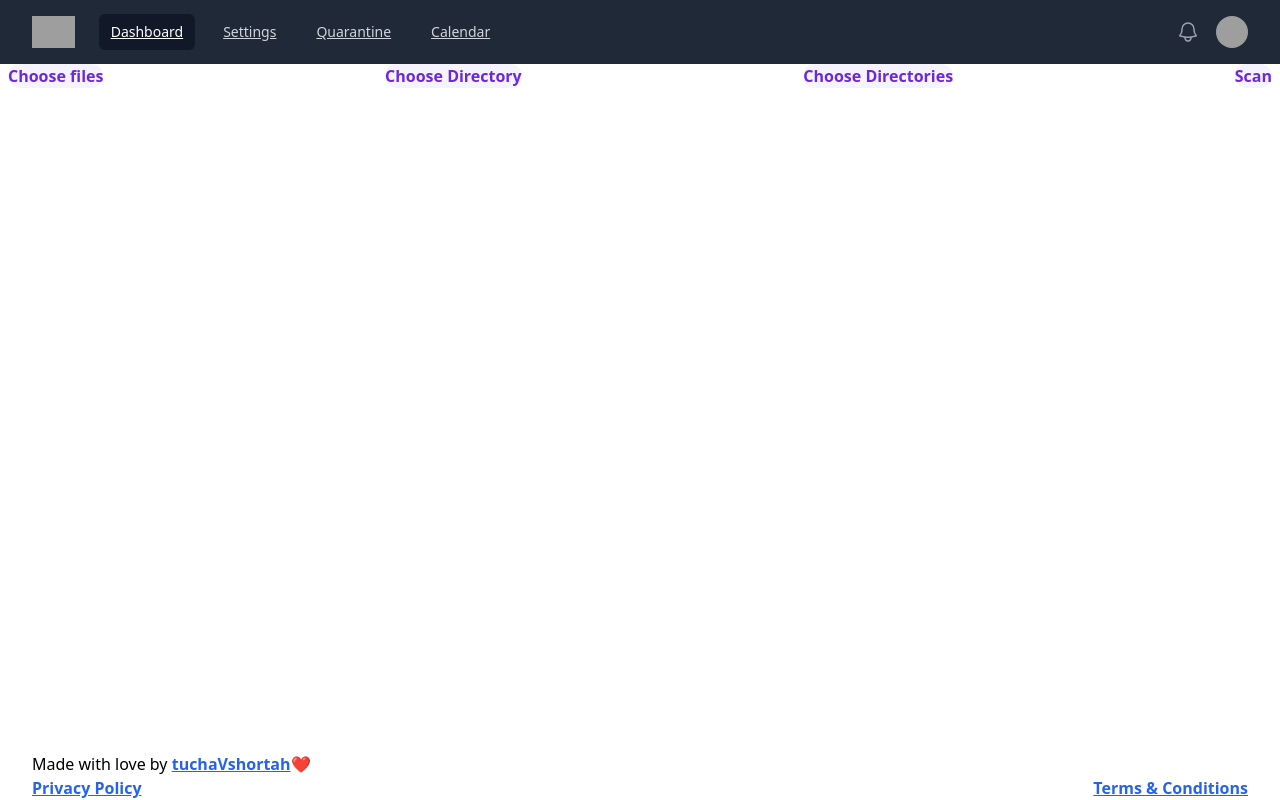
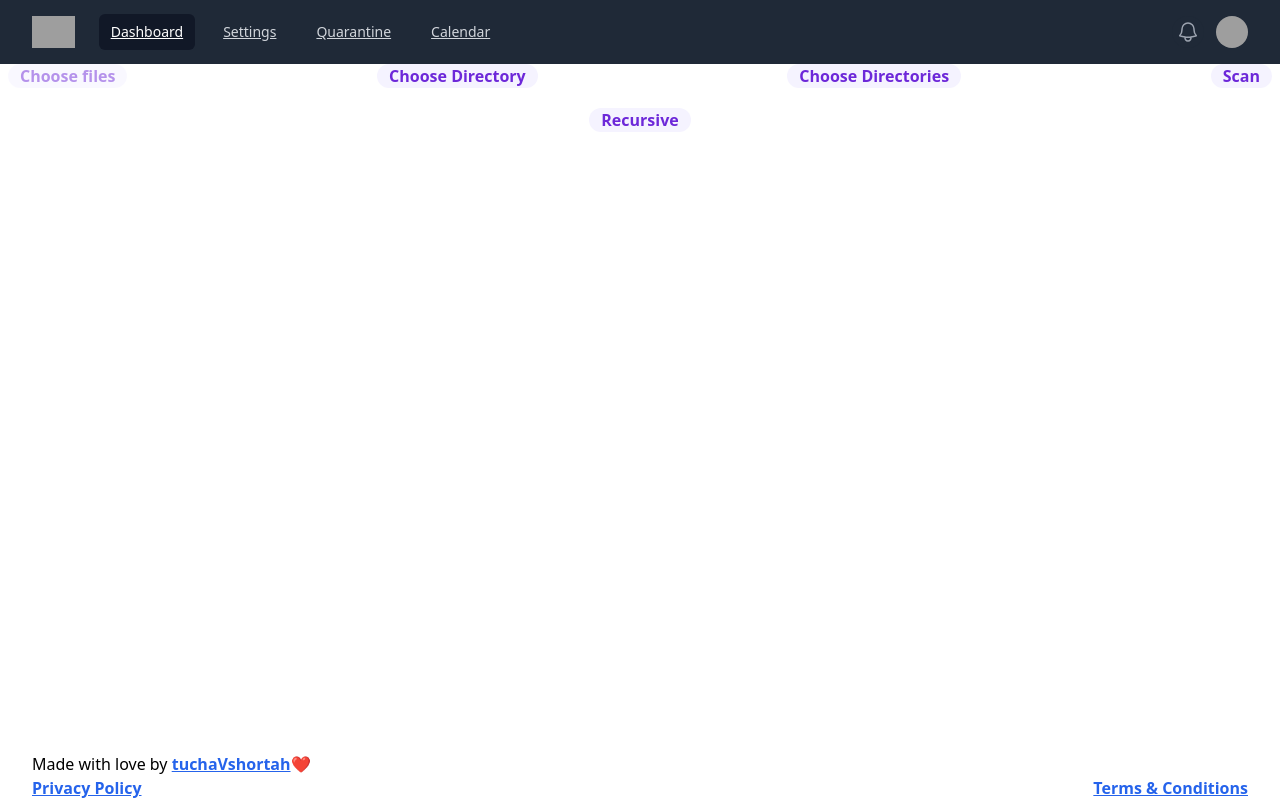
Before and after one commit to tuchaVshortah/clamgui-rs, a Next.js app in the folder clamgui-app/: page / in a window 1280 px wide. Built offline with nearby package versions, Linux system fonts and the light colour scheme; grey boxes are pictures that could not be loaded.

Commit message:
Pass parameters to the directory dialog

```diff
--- a/clamgui-app/components/scan/forms/UploadForm.tsx
+++ b/clamgui-app/components/scan/forms/UploadForm.tsx
@@ -1,14 +1,29 @@
 'use client'
 
 import { directoryDialog, fileDialog } from "@/app/lib/dialogs/open"
+import { useState } from "react"
 
 export default function UploadForm() {
+
+    const [fileDialogEnabled, setfileDialogEnabled] = useState(true);
+    const [recursionEnabled, setrecursionEnabled] = useState(false);
+
+    function recursionToggle() {
+        setfileDialogEnabled(!fileDialogEnabled);
+        setrecursionEnabled(!recursionEnabled);
+    }
+
     return (
-        <div className="flex flex-row justify-between px-2">
-            <button className="rounded-full font-semibold bg-violet-50 text-violet-700 hover:bg-violet-100">Choose files</button>
-            <button className="rounded-full font-semibold bg-violet-50 text-violet-700 hover:bg-violet-100" onClick={() => directoryDialog()}>Choose Directory</button>
-            <button className="rounded-full font-semibold bg-violet-50 text-violet-700 hover:bg-violet-100" onClick={() => directoryDialog(true)}>Choose Directories</button>
-            <button className="rounded-full font-semibold bg-violet-50 text-violet-700 hover:bg-violet-100">Scan</button>
+        <div className="flex flex-col gap-5">
+            <div className="flex flex-row justify-between px-2">
+                <button disabled={fileDialogEnabled} className="px-3 disabled:opacity-50 rounded-full font-semibold bg-violet-50 text-violet-700 hover:bg-violet-100">Choose files</button>
+                <button className="px-3 rounded-full font-semibold bg-violet-50 text-violet-700 hover:bg-violet-100" onClick={() => directoryDialog({recursive: recursionEnabled})}>Choose Directory</button>
+                <button className="px-3 rounded-full font-semibold bg-violet-50 text-violet-700 hover:bg-violet-100" onClick={() => directoryDialog({multiple: true, recursive: recursionEnabled})}>Choose Directories</button>
+                <button className="px-3 rounded-full font-semibold bg-violet-50 text-violet-700 hover:bg-violet-100">Scan</button>
+            </div>
+            <div className="flex flex-row justify-center">
+            <button className="px-3 rounded-full font-semibold bg-violet-50 text-violet-700 hover:bg-violet-100" onClick={() => recursionToggle()}>Recursive</button>
+            </div>
         </div>
     )
 }
```
